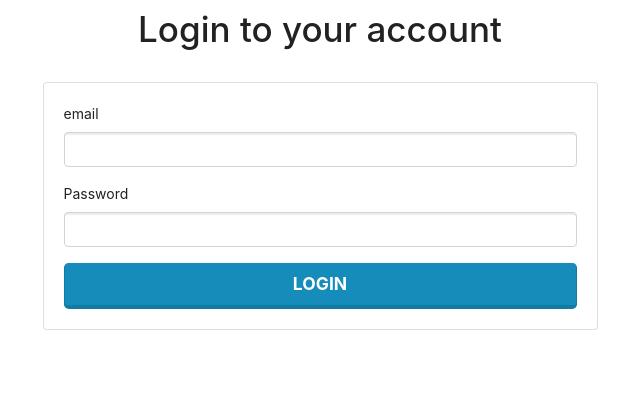
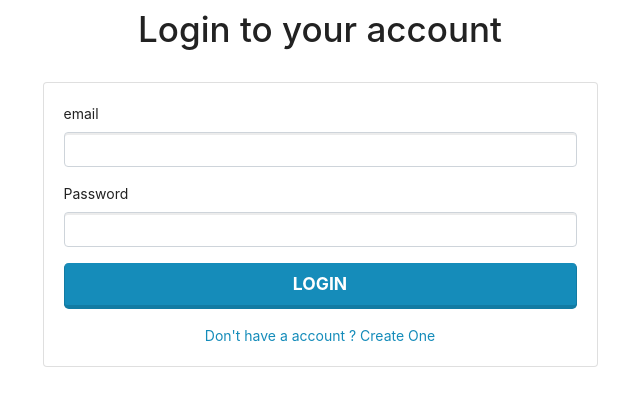
Before and after one commit to pratikmane1299/React-JWT-Auth, a React (Create React App) app in the folder client/: page /login in a window 1280 px wide. Shown: the top 406 px of the page, without its empty margins (320-960 px from the left). Built offline with nearby package versions, Linux system fonts and the light colour scheme.

Commit message:
Add missing links in login and signup pages

```diff
--- a/client/src/views/Login.js
+++ b/client/src/views/Login.js
@@ -1,4 +1,5 @@
 import React from 'react';
+import { Link } from 'react-router-dom';
 
 import { login } from '../services/API';
 import AuthContext from '../contexts/auth';
@@ -126,6 +127,9 @@ export default class Login extends React.Component {
               </div>
               <button className="btn btn-primary btn-lg btn-block">Login</button>
             </form>
+            <div className="mt-3 text-center">
+              <Link to="/signup">Don't have a account ? Create One</Link>
+            </div>
           </div>
         </div>
       </div>
--- a/client/src/views/Signup.js
+++ b/client/src/views/Signup.js
@@ -1,4 +1,5 @@
 import React from 'react';
+import { Link } from 'react-router-dom';
 
 import { signUp } from '../services/API';
 
@@ -188,6 +189,9 @@ export default class Signup extends React.Component {
               </div>
               <button className="btn btn-primary btn-lg btn-block">SignUp</button>
             </form>
+            <div className="mt-3 text-center">
+              <Link to="/login">Have a account ? Login</Link>
+            </div>
           </div>
         </div>
       </div>
```
